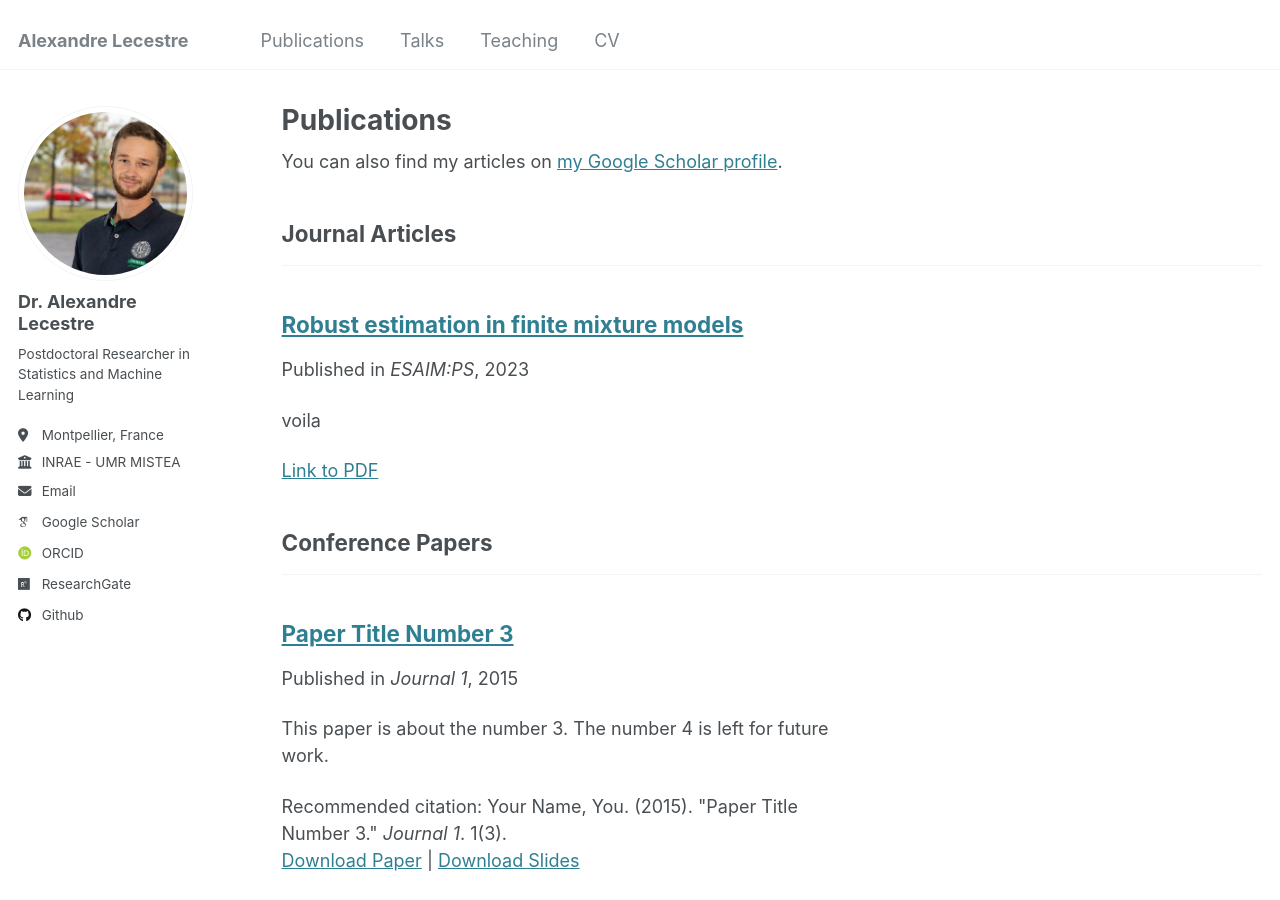
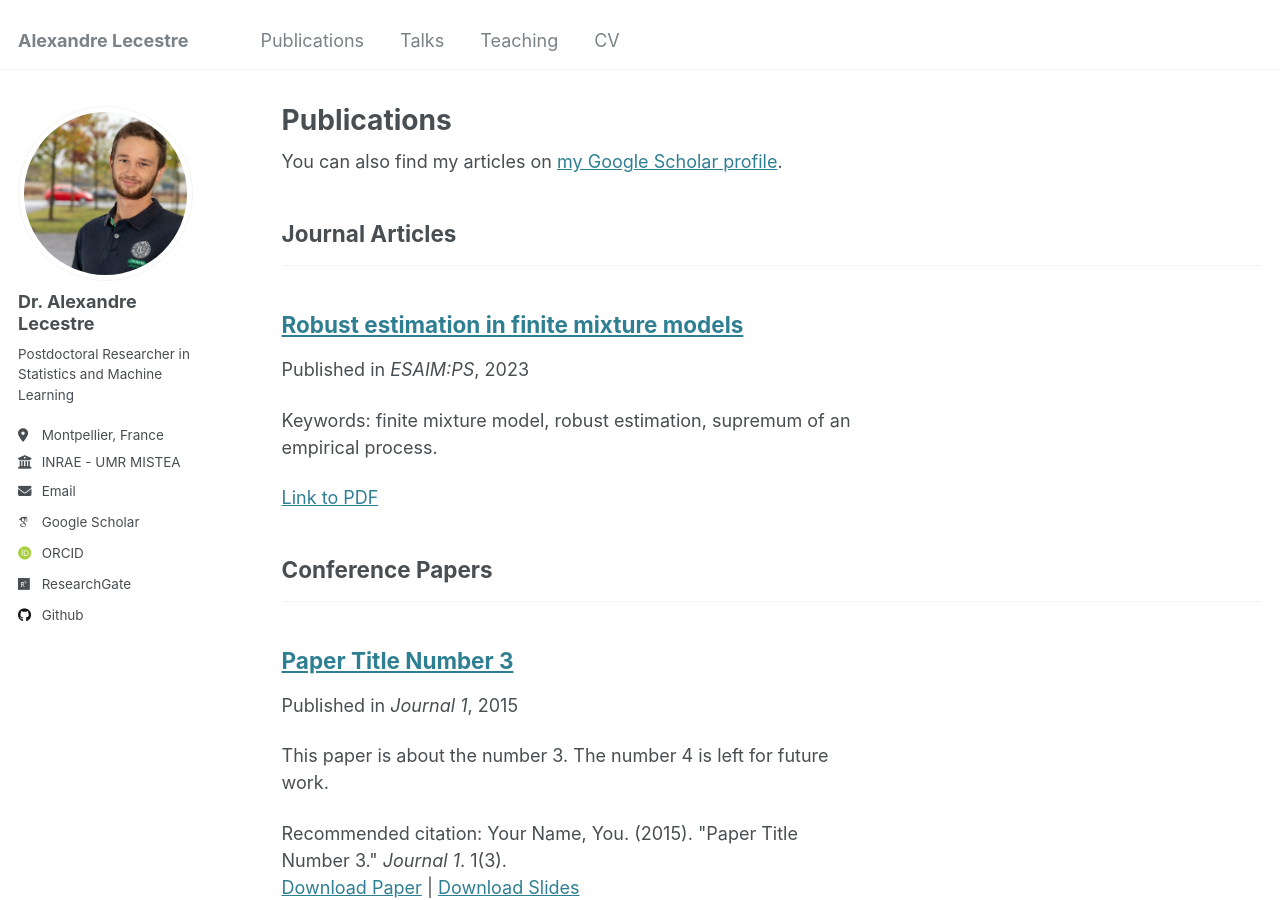
Before and after one commit to alexandre-lecestre/alexandre-lecestre.github.io, a Jekyll site: the page built from _pages/publications.html, in a window 1280 px wide and 900 px high. Built offline with Jekyll 4.4.1, drawn with Linux system fonts in a browser that asks for light colours; some web fonts are replaced.

Commit message:
Update Mixture-ESAIM.md

```diff
--- a/_publications/Mixture-ESAIM.md
+++ b/_publications/Mixture-ESAIM.md
@@ -5,7 +5,7 @@ category: manuscripts
 permalink: /publications/mixture_models
 date: 2023-03-08
 venue: 'ESAIM:PS'
-excerpt: 'voila'
+excerpt: 'Keywords: finite mixture model, robust estimation, supremum of an empirical process.'
 paperurl: 'https://www.esaim-ps.org/articles/ps/abs/2023/01/ps220003/ps220003.html'
 ---
 
```
